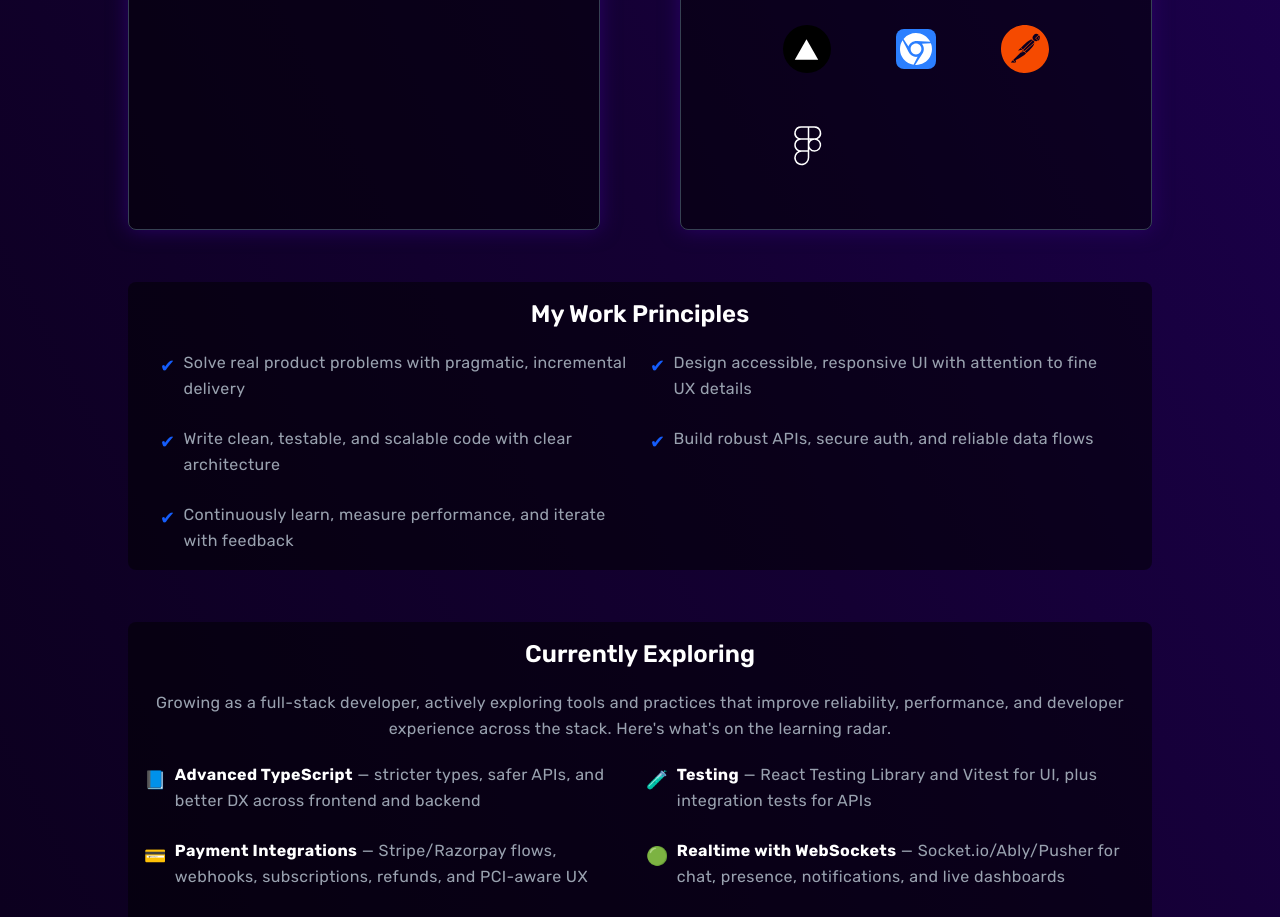
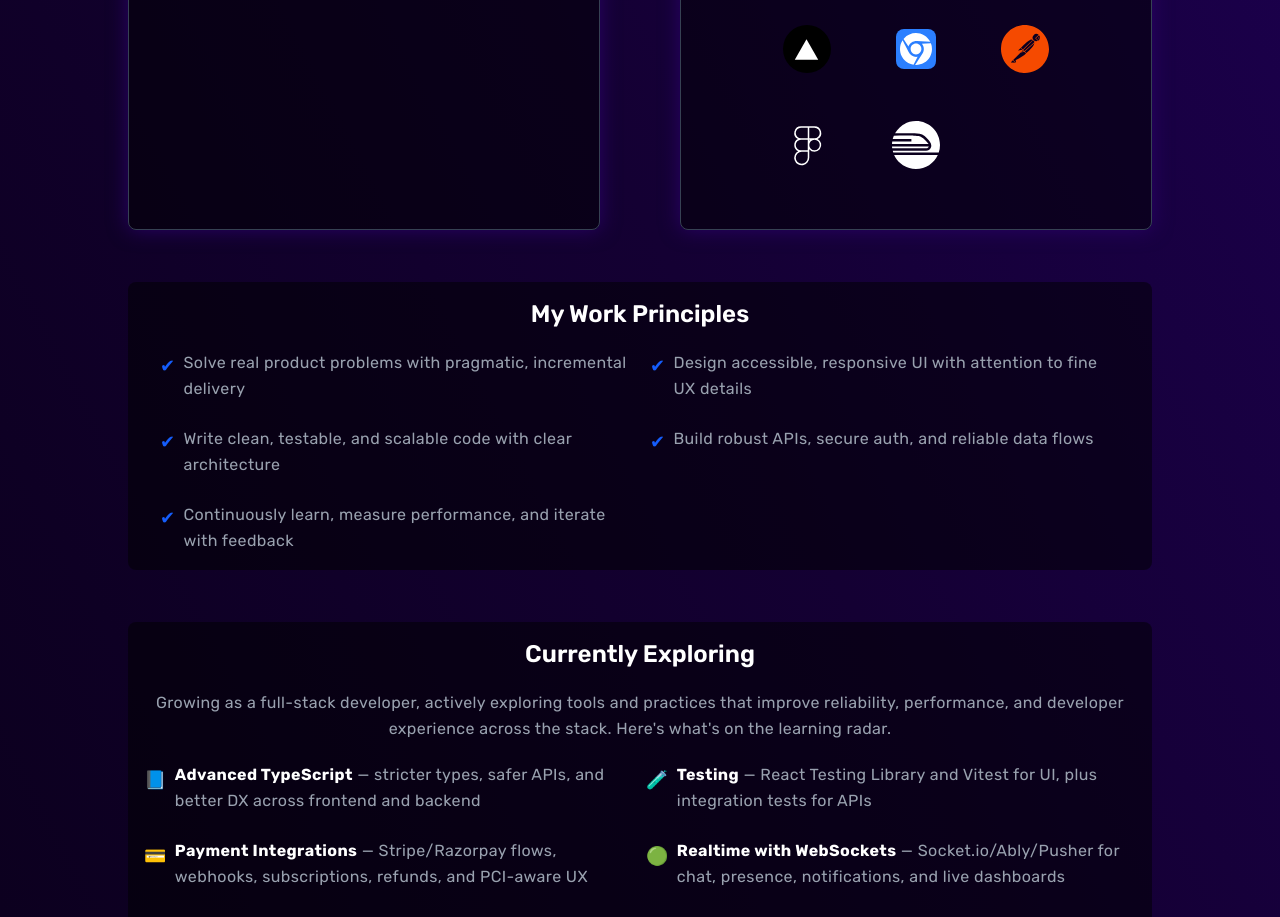
Before and after one commit to thebeliever1812/personal-portfolio, a Next.js app: page /skills in a window 1280 px wide. Shown: the part 1000-1917 px from the top of the page. Built offline with nearby package versions, Linux system fonts and the light colour scheme.

Commit message:
one skill icon added

```diff
--- a/app/components/SkillIcon.tsx
+++ b/app/components/SkillIcon.tsx
@@ -25,7 +25,8 @@ import {
     SiVitest,
     PiFigmaLogoThin,
     SiEjs,
-    SiMongoose
+    SiMongoose,
+    SiRailway
 } from '../components/icons'
 import { motion, useScroll, useTransform } from 'motion/react'
 
@@ -74,7 +75,8 @@ const SkillIcon: React.FC<SkillIconProps> = ({ skill, className, classNameHomeBo
         Vitest: <SiVitest />,
         Figma: <PiFigmaLogoThin />,
         EJS: <SiEjs />,
-        Mongoose: <SiMongoose />
+        Mongoose: <SiMongoose />,
+        Railway: <SiRailway />
     }
 
     const filteredSkill = Object.entries(skills).filter(([key]) => key.toLowerCase() === skill.toLowerCase())
--- a/app/components/SkillPageSections/MySkillSet.tsx
+++ b/app/components/SkillPageSections/MySkillSet.tsx
@@ -41,6 +41,7 @@ const MySkillSet: React.FC = () => {
         { skill: 'DevTools', className: 'text-white bg-blue-500 p-1 w-10 h-10 rounded-lg text-2xl flex justify-center items-center' },
         { skill: "Postman", className: 'text-orange-600' },
         { skill: 'Figma', className: 'text-white' },
+        { skill: 'Railway', className: 'text-white' },
     ];
     return (
         <Container >
--- a/app/components/icons.ts
+++ b/app/components/icons.ts
@@ -22,6 +22,7 @@ import {
 	SiVitest,
 	SiEjs,
 	SiMongoose,
+	SiRailway,
 } from "react-icons/si";
 import { VscVscode } from "react-icons/vsc";
 import { IoLogoVercel } from "react-icons/io5";
@@ -53,4 +54,5 @@ export {
 	PiFigmaLogoThin,
 	SiEjs,
 	SiMongoose,
+	SiRailway,
 };
```
